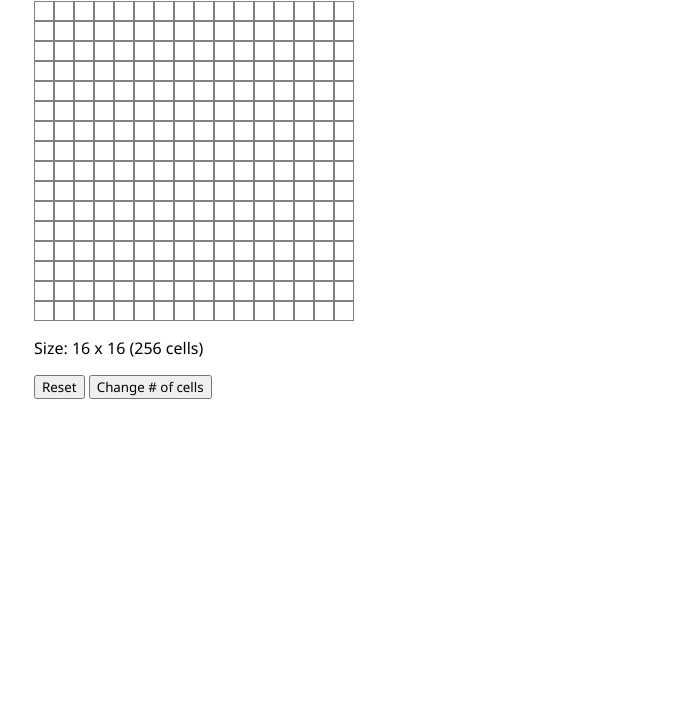
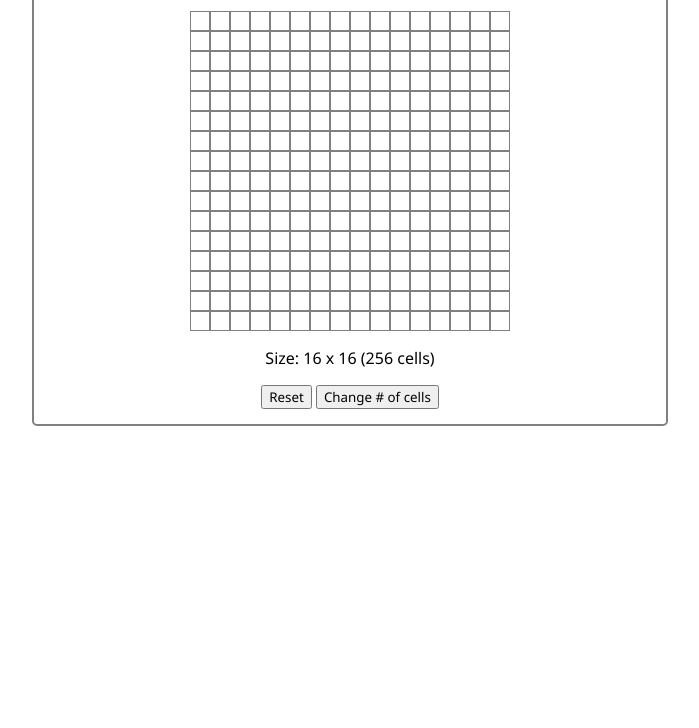
Before and after one commit to Justin-K-Ellis/etch-asketch, a plain HTML site: page index.html in a window 1280 px wide. Shown: the part 72-800 px from the top of the page, without its empty margins (290-989 px from the left). Drawn offline with Linux system fonts and the light colour scheme.

Commit message:
Change border stlying and positioning.

```diff
--- a/styles.css
+++ b/styles.css
@@ -5,6 +5,13 @@
 .outer-container {
     margin: auto;
     width: 50%;
+    border: 2px solid gray;
+    border-radius: 5px;
+    display: flex;
+    flex-direction: column;
+    align-items: center;
+    min-width: 350px;
+    padding-bottom: 15px;
 }
 
 .container {
```
